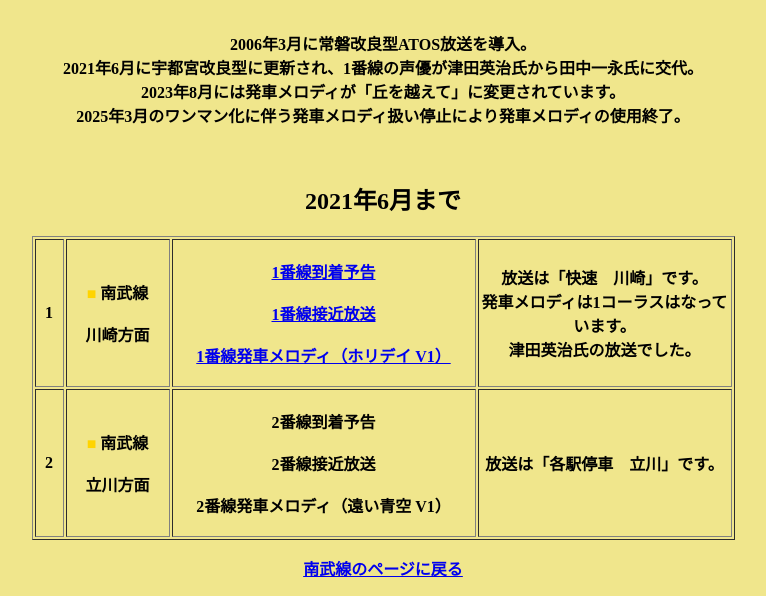
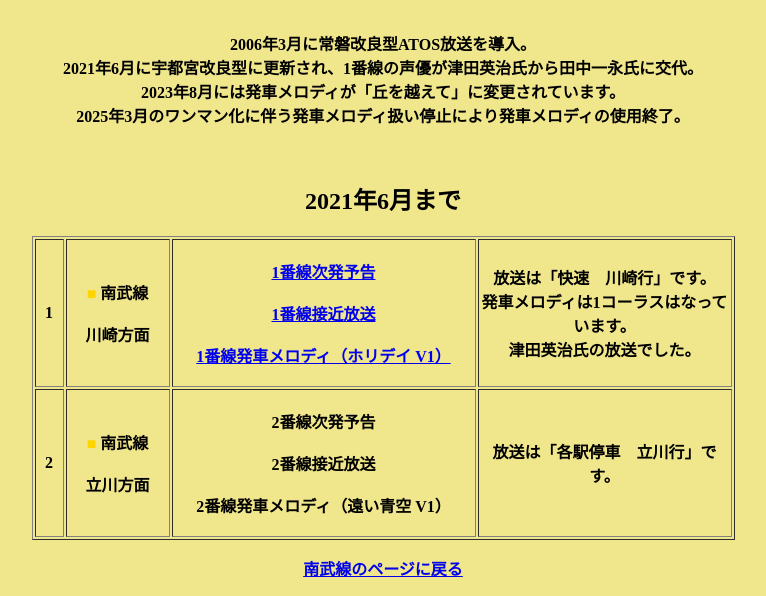
Before and after one commit to miyachifumito/Miyachi-Site, a plain HTML site: page station_sound/nambu/inadazutsumi/inadazutsumi.html in a window 1280 px wide. Shown: the part 296-892 px from the top of the page, without its empty margins (257-1023 px from the left). Drawn offline with Linux system fonts and the light colour scheme.

Commit message:
Update inadazutsumi.html

```diff
--- a/station_sound/nambu/inadazutsumi/inadazutsumi.html
+++ b/station_sound/nambu/inadazutsumi/inadazutsumi.html
@@ -3,7 +3,6 @@
     <head>
         <meta name="viewport" content="width=device-width, initial-scale=1.0">
         <meta charset="UTF-8">
-        <link rel="icon" href="icon.ico">
         <title>南武線-稲田堤</title>
     </head>
     <body style="text-align: center; background-color: khaki;">
@@ -25,14 +24,14 @@
             <tr>
                 <th style="width: 25px;"><b>1</b></th>
                 <th style="width: 100px;"><span style="color: #ffd400;">■</span> 南武線<br><br>川崎方面</th>
-                <th style="width: 300px;"><br><a href="sound/rapid_kawasaki_y_ts.wav">1番線到着予告</a><br><br><a href="sound/rapid_kawasaki_s_ts.wav">1番線接近放送</a><br><br><a href="sound/hassya_ts.wav">1番線発車メロディ（ホリデイ V1）</a><br><br></th>
-                <th style="width: 250px;">放送は「快速　川崎」です。<br>発車メロディは1コーラスはなっています。<br>津田英治氏の放送でした。</th>
+                <th style="width: 300px;"><br><a href="sound/rapid_kawasaki_y_ts.wav">1番線次発予告</a><br><br><a href="sound/rapid_kawasaki_s_ts.wav">1番線接近放送</a><br><br><a href="sound/hassya_ts.wav">1番線発車メロディ（ホリデイ V1）</a><br><br></th>
+                <th style="width: 250px;">放送は「快速　川崎行」です。<br>発車メロディは1コーラスはなっています。<br>津田英治氏の放送でした。</th>
             </tr>
             <tr>
-                <th style="width: 25px;"><b>2</b></th>
-                <th style="width: 100px;"><span style="color: #ffd400;">■</span> 南武線<br><br>立川方面</th>
-                <th style="width: 300px;"><br>2番線到着予告<br><br>2番線接近放送<br><br>2番線発車メロディ（遠い青空 V1）<br><br></th>
-                <th style="width: 250px;">放送は「各駅停車　立川」です。</th>
+                <th><b>2</b></th>
+                <th><span style="color: #ffd400;">■</span> 南武線<br><br>立川方面</th>
+                <th><br>2番線次発予告<br><br>2番線接近放送<br><br>2番線発車メロディ（遠い青空 V1）<br><br></th>
+                <th>放送は「各駅停車　立川行」です。</th>
             </tr>
         </table>
         <p><b><a href="../nambu.html">南武線のページに戻る</a></b></p>
```
